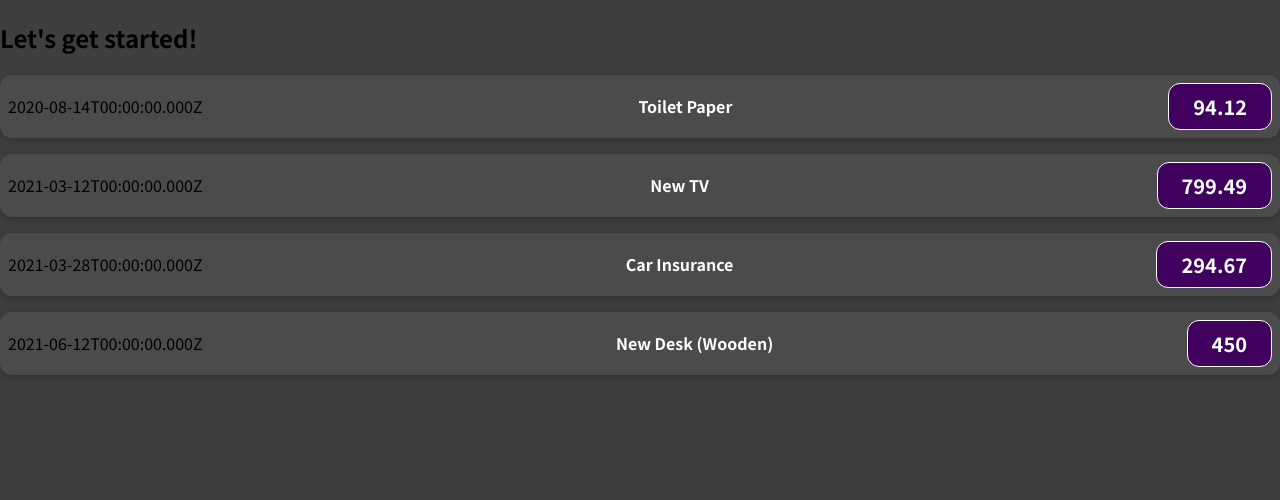
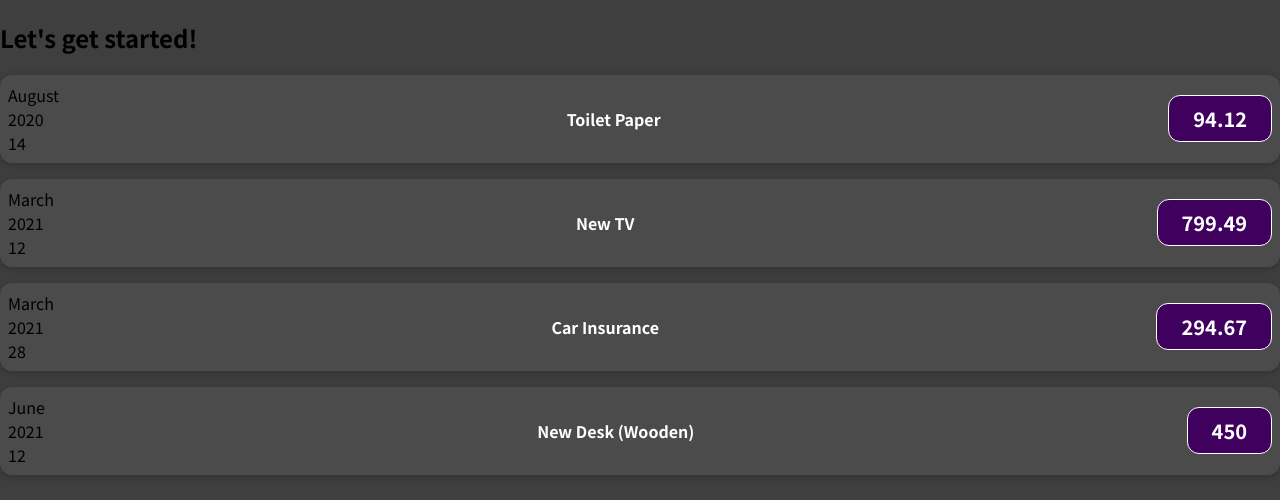
Before and after one commit to chhatarshal/ReactApplication, a JavaScript app: page / in a window 1280 px wide. Shown: the top 500 px of the page. Built offline with nearby package versions, Linux system fonts and the light colour scheme.

Commit message:
added expense date component. component inside component

```diff
--- /dev/null
+++ b/src/components/ExpenseDate.js
@@ -0,0 +1,15 @@
+function ExpenseDate(props) {
+    const month = props.date.toLocaleString('en-US', { month: 'long' });
+    const day = props.date.toLocaleString('en-US', { day: '2-digit' });
+    const year = props.date.getFullYear();
+
+    return (
+      <div className="expense-date">
+        <div className="expense-date__month">{month}</div>
+        <div className="expense-date__year">{year}</div>
+        <div className="expense-date__day">{day}</div>
+      </div>
+    );
+  }
+
+  export default ExpenseDate;
--- a/src/components/ExpenseItem.js
+++ b/src/components/ExpenseItem.js
@@ -1,9 +1,11 @@
 import './ExpenseItem.css';
+import ExpenseDate from './ExpenseDate';
 
 function ExpeseItem(props) {
+
       return  (
             <div className="expense-item">
-                <div>{props.date.toISOString()}</div>
+                <ExpenseDate date={props.date}/>
                 <div className="expense-item_description">
                     <h2>{props.title}</h2>
                 </div>
```
